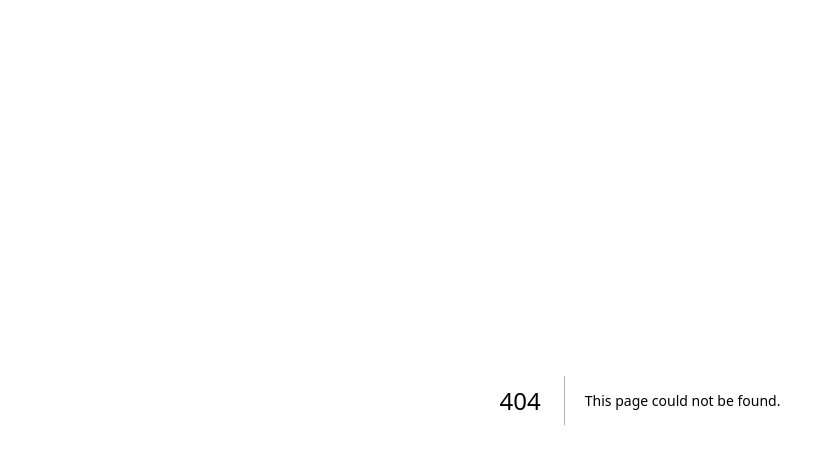
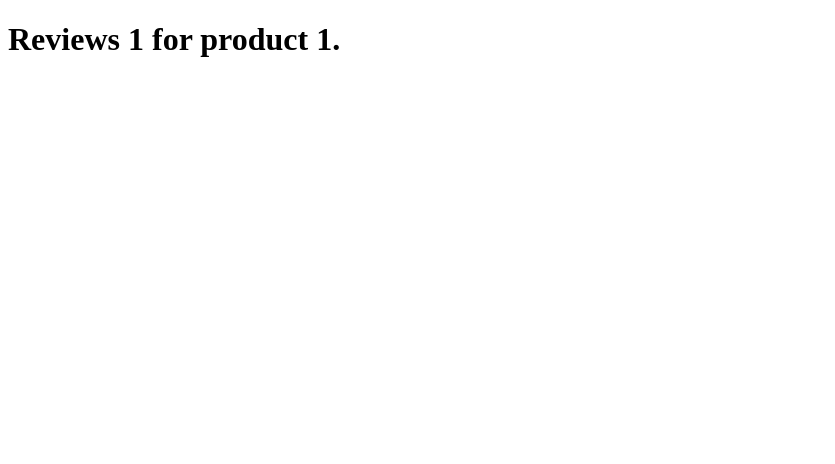
Before and after one commit to SAIDOU11/Next.js-Course, a Next.js app in the folder course/: page /products/1/reviews/1 in a window 1280 px wide. Before the commit this address had no page. Shown: the top 464 px of the page, without its empty margins (0-835 px from the left). Built offline with nearby package versions, Linux system fonts and the light colour scheme.

Commit message:
dynamic nested routes

```diff
--- /dev/null
+++ b/course/app/products/[productId]/reviews/[reviewsId]/page.tsx
@@ -0,0 +1,20 @@
+import React from "react";
+
+const ReviewsId = ({
+  params,
+}: {
+  params: {
+    productId: string;
+    reviewsId: string;
+  };
+}) => {
+  return (
+    <div>
+      <h1>
+        Reviews {params.reviewsId} for product {params.productId}.
+      </h1>
+    </div>
+  );
+};
+
+export default ReviewsId;
```
Also changed, not shown: course/app/blog/first/page.tsx (added, +7 -0 lines), course/app/blog/page.tsx (added, +7 -0 lines), course/app/blog/second/page.tsx (added, +7 -0 lines), course/app/products/[productId]/page.tsx (added, +17 -0 lines), course/app/products/page.tsx (added, +14 -0 lines).
